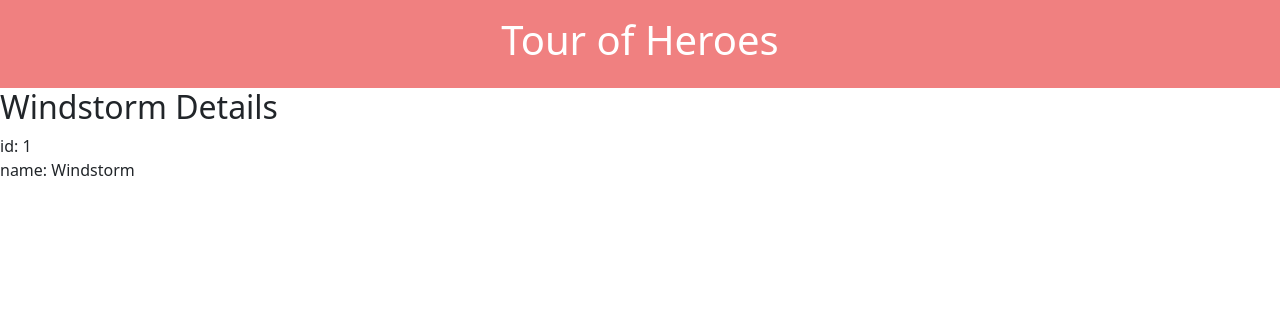
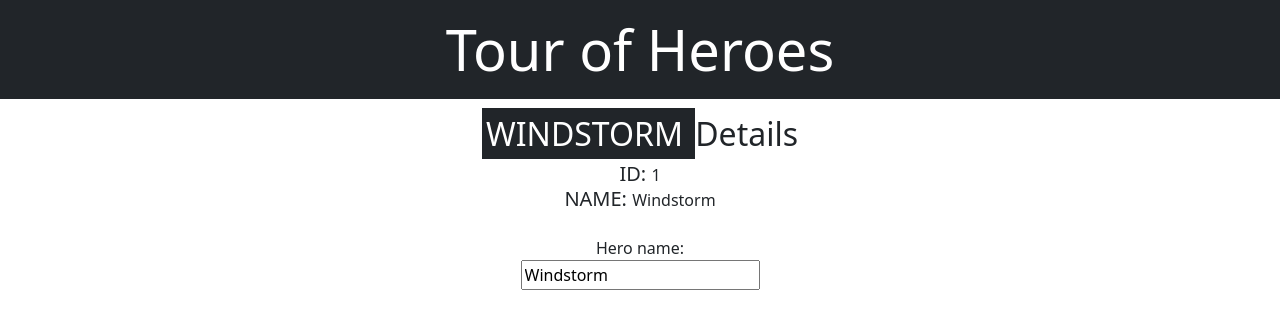
Before and after one commit to jonhayjr/tour-of-heroes-angular, an Angular app: page / in a window 1280 px wide. Shown: the top 328 px of the page. Built offline with nearby package versions, Linux system fonts and the light colour scheme.

Commit message:
Added input to Heroes component

```diff
--- a/src/app/app.component.html
+++ b/src/app/app.component.html
@@ -1,6 +1,4 @@
-<header>
-  <h1>{{ title }}</h1>
-</header>
+<h1 class="bg-dark text-white p-3 text-center display-4">{{ title }}</h1>
 
 <app-heroes></app-heroes>
 
--- a/src/app/app.module.ts
+++ b/src/app/app.module.ts
@@ -1,5 +1,6 @@
 import { NgModule } from '@angular/core';
 import { BrowserModule } from '@angular/platform-browser';
+import { FormsModule } from '@angular/forms';
 
 import { AppRoutingModule } from './app-routing.module';
 import { AppComponent } from './app.component';
@@ -12,7 +13,8 @@ import { HeroesComponent } from './heroes/heroes.component';
   ],
   imports: [
     BrowserModule,
-    AppRoutingModule
+    AppRoutingModule,
+    FormsModule
   ],
   providers: [],
   bootstrap: [AppComponent]
--- a/src/app/heroes/heroes.component.html
+++ b/src/app/heroes/heroes.component.html
@@ -1,3 +1,12 @@
-<h2>{{ hero.name }} Details</h2>
-<div><span>id: </span>{{ hero.id }}</div>
-<div><span>name: </span>{{ hero.name }}</div>
+<div class="mt-3 w-50 text-center mx-auto">
+    <h2><span class="text-white bg-dark p-1">{{ hero.name | uppercase }}  </span>Details</h2>
+    <div><span class="text-uppercase h5">id: </span>{{ hero.id }}</div>
+    <div><span class="text-uppercase h5">name: </span>{{ hero.name }}</div>
+
+    <br>
+    <div>
+        <label class="text-center" for="name">Hero name: </label>
+        <br>
+        <input id="name" [(ngModel)]="hero.name" placeholder="name">
+    </div>
+</div>
--- a/src/styles.css
+++ b/src/styles.css
@@ -10,15 +10,3 @@ body {
     font-family: 'Roboto', sans-serif;
     font-size: 1rem;
 }
-
-h1 {
-    margin-bottom: 0;
-}
-
-header {
-    background-color: lightcoral;
-    color: white;
-    text-align: center;
-    padding: 1em;
-    font-weight: bold;
-}
```
